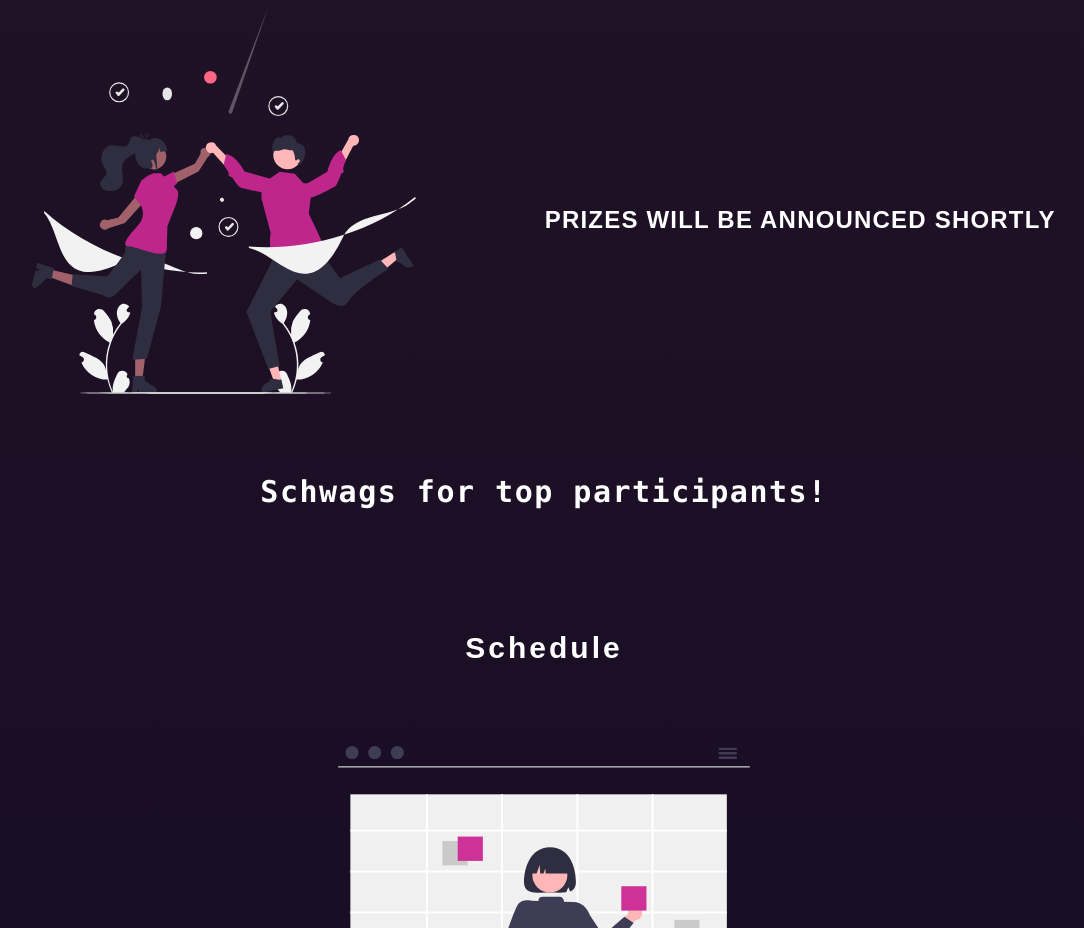
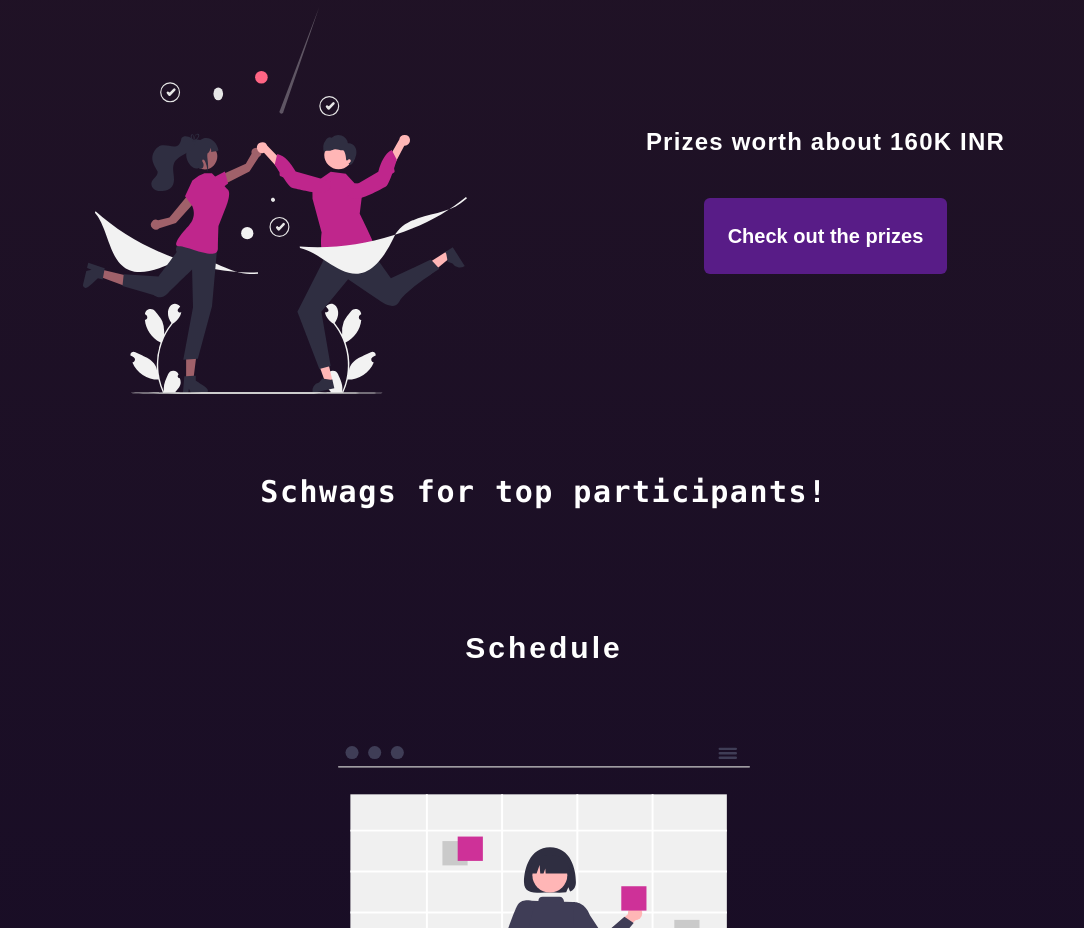
Before and after one commit to Chandan-CV/hackSolstice, a SvelteKit app: page / in a window 1280 px wide. Shown: the part 1740-2668 px from the top of the page, without its empty margins (96-1180 px from the left). Built offline with nearby package versions, Linux system fonts and the light colour scheme.

Commit message:
added prizes

```diff
--- a/src/components/Prizes.svelte
+++ b/src/components/Prizes.svelte
@@ -1,4 +1,5 @@
 <script>
+	import { goto } from '$app/navigation';
 	import svgPrizes from '../assets/undraw_winners_re_wr1l.svg';
 </script>
 
@@ -22,8 +23,9 @@
 			<p class="mt-10 text-2xl tracking-wider">2nd Prize: <strong> 7,500 INR </strong></p>
 			<p class="mt-10 text-2xl tracking-wider">3rd Prize: <strong> 3,500 INR </strong></p> -->
 			<p class="mt-10 text-2xl tracking-wider">
-				<strong> PRIZES WILL BE ANNOUNCED SHORTLY </strong>
+				<strong> Prizes worth about 160K INR </strong>
 			</p>
+			<button class="p-6 rounded-md bg-purple-900 font-bold text-xl m-10" on:click={()=>goto("https://hack-solstice.devfolio.co/prizes" )}> Check out the prizes</button>
 		</div>
 	</div>
 	<p class="mt-20 text-white text-3xl font-bold font-mono tracking-wider">
```
